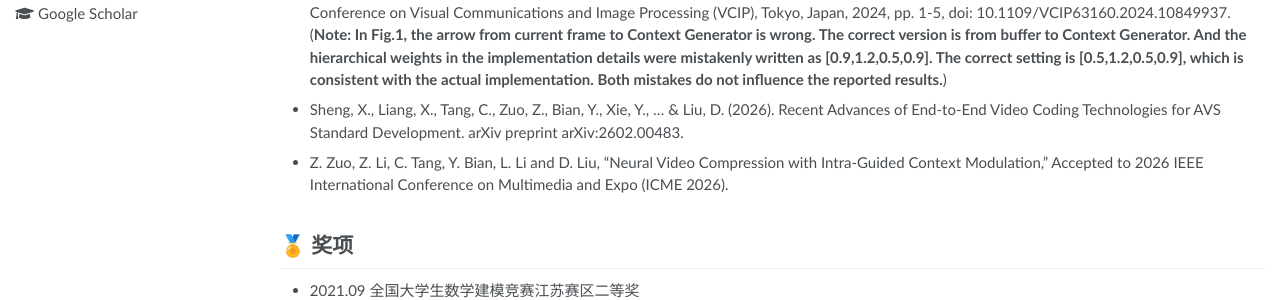
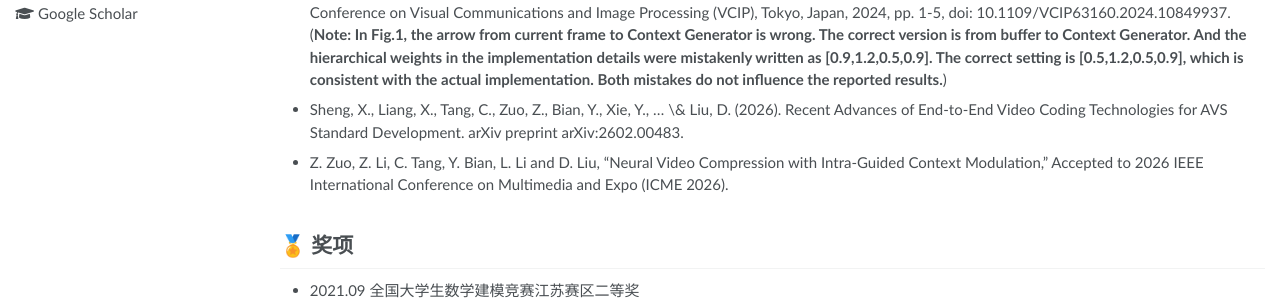
Before and after one commit to DeathPolca/DeathPolca.github.io, a Jekyll site: the page built from _pages/about.md, in a window 1280 px wide and 900 px high. Shown: the part 428-728 px from the top of the window. Built offline with Jekyll 4.4.1, drawn with Linux system fonts in a browser that asks for light colours.

```diff
--- a/_pages/about.md
+++ b/_pages/about.md
@@ -38,7 +38,7 @@ redirect_from:
 # 📝 论文
 -	Zuo Z, Zhang J, Jin Y. The Role of Science and Technology Innovation Competition in Talent Cultivation and Development[C]//International Conference on Computer Science and Education. Singapore: Springer Nature Singapore, 2023: 62-72.
 - Z. Zuo, J. Liao, X. Song, Z. Liu, H. Zheng and D. Liu, "Frame Level Content Adaptive λ for Neural Video Compression," 2024 IEEE International Conference on Visual Communications and Image Processing (VCIP), Tokyo, Japan, 2024, pp. 1-5, doi: 10.1109/VCIP63160.2024.10849937. (**Note: In Fig.1, the arrow from current frame to Context Generator is wrong. The correct version is from buffer to Context Generator. And the hierarchical weights in the implementation details were mistakenly written as [0.9,1.2,0.5,0.9]. The correct setting is [0.5,1.2,0.5,0.9], which is consistent with the actual implementation. Both mistakes do not influence the reported results.**)
-- Sheng, X., Liang, X., Tang, C., Zuo, Z., Bian, Y., Xie, Y., ... & Liu, D. (2026). Recent Advances of End-to-End Video Coding Technologies for AVS Standard Development. arXiv preprint arXiv:2602.00483.
+- Sheng, X., Liang, X., Tang, C., Zuo, Z., Bian, Y., Xie, Y., ... \& Liu, D. (2026). Recent Advances of End-to-End Video Coding Technologies for AVS Standard Development. arXiv preprint arXiv:2602.00483.
 - Z. Zuo, Z. Li, C. Tang, Y. Bian, L. Li and D. Liu, "Neural Video Compression with Intra-Guided Context Modulation," Accepted to 2026 IEEE International Conference on Multimedia and Expo (ICME 2026).
 
 
```
